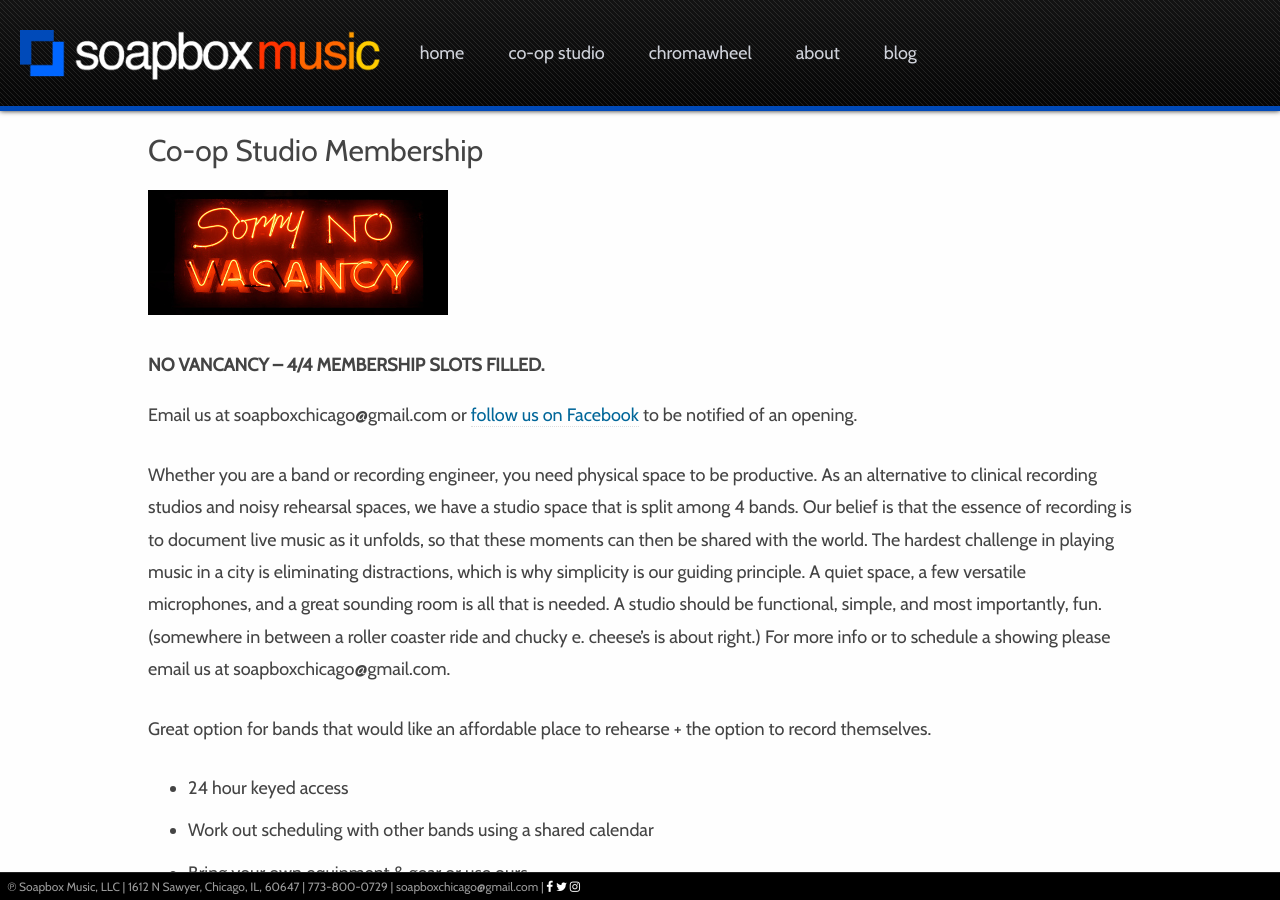
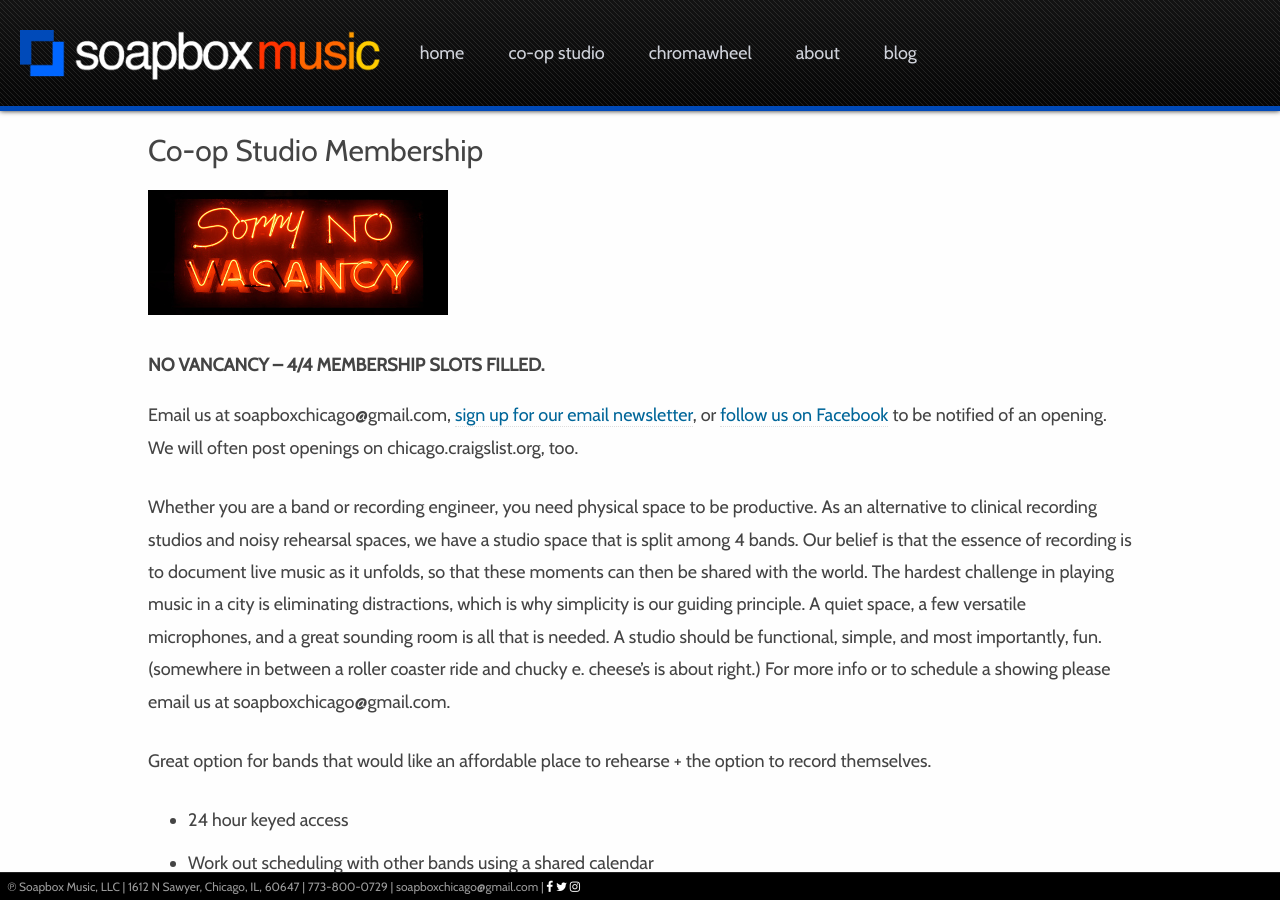
Before and after one commit to soapboxmusic/website, a Jekyll site: the page built from studio.md, in a window 1280 px wide and 900 px high. Built offline with Jekyll 4.4.1, drawn with Linux system fonts in a browser that asks for light colours; nearby versions of some CDN libraries.

Commit message:
Update studio.md

```diff
--- a/studio.md
+++ b/studio.md
@@ -9,7 +9,7 @@
 ![](assets/images/no-vacancy-300.jpg)
 
 #### No Vancancy -- 4/4 membership slots filled.
-Email us at soapboxchicago@gmail.com or [follow us on Facebook](http://www.facebook.com/soapboxchicago) to be notified of an opening.
+Email us at soapboxchicago@gmail.com, [sign up for our email newsletter](https://mailchi.mp/767a7c6ab28c/soapbox-newsletter), or [follow us on Facebook](http://www.facebook.com/soapboxchicago) to be notified of an opening. We will often post openings on chicago.craigslist.org, too.
 
 Whether you are a band or recording engineer, you need physical space to be productive.  As an alternative to clinical recording studios and noisy rehearsal spaces, we have a studio space that is split among 4 bands. Our belief is that the essence of recording is to document live music as it unfolds, so that these moments can then be shared with the world. The hardest challenge in playing music in a city is eliminating distractions, which is why simplicity is our guiding principle.  A quiet space, a few versatile microphones, and a great sounding room is all that is needed. A studio should be functional, simple, and most importantly, fun. (somewhere in between a roller coaster ride and chucky e. cheese's is about right.) For more info or to schedule a showing please email us at soapboxchicago@gmail.com.
 
```
